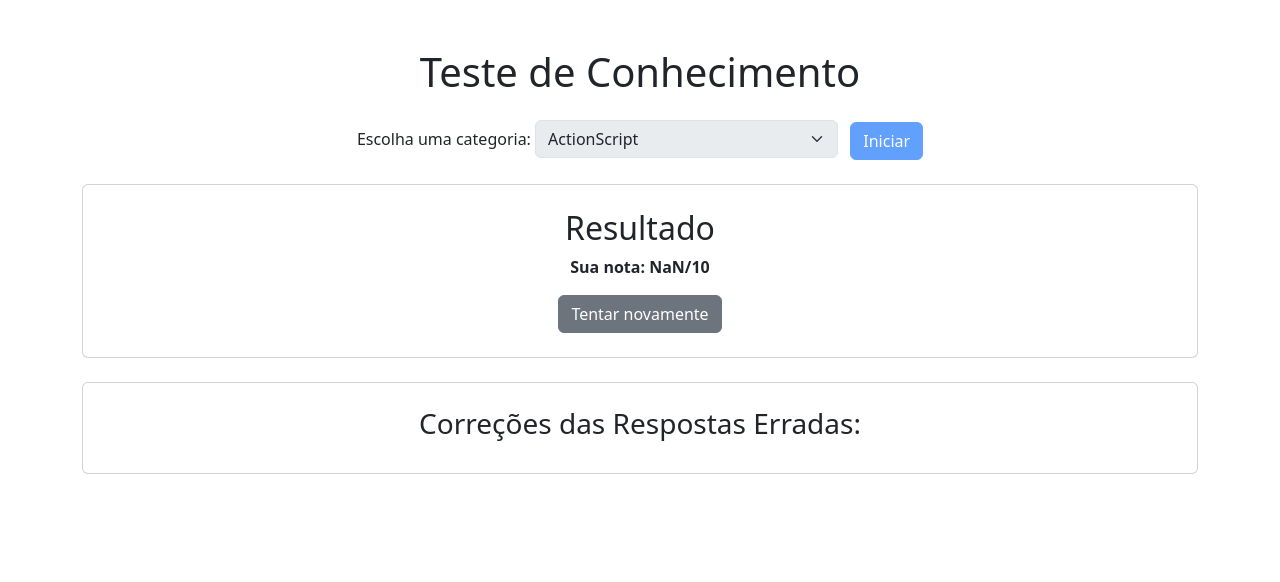
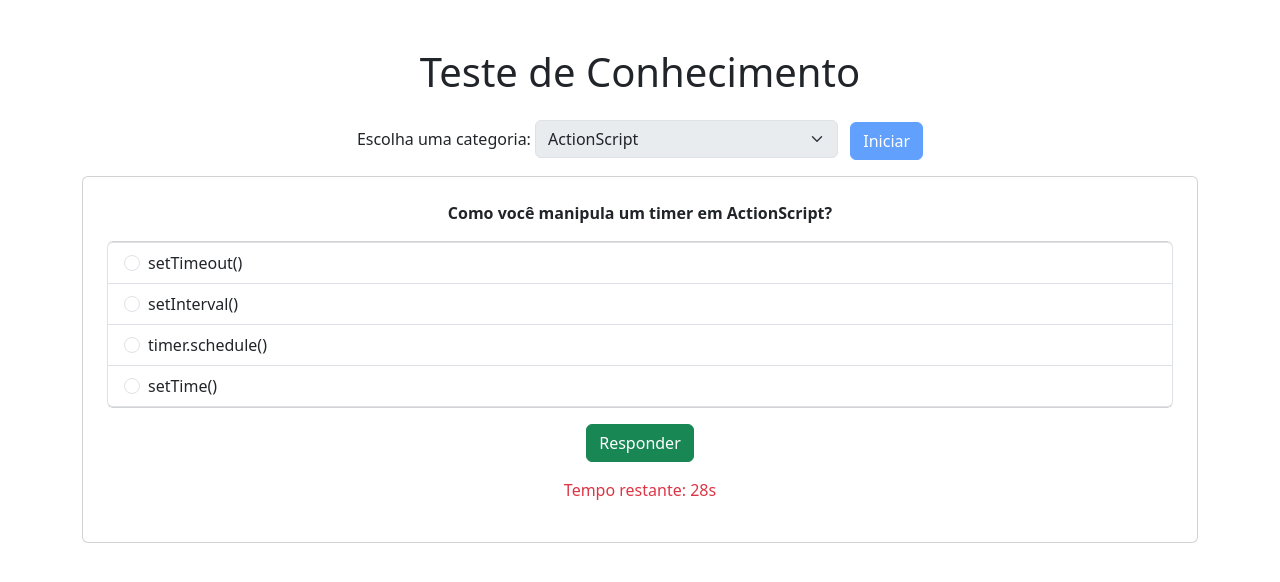
Before and after one commit to MauroPNV/leveler, a plain HTML site: page src/index.html in a window 1280 px wide. Both pictures are taken after a click on the button "Iniciar". Drawn offline with nearby package versions, Linux system fonts and the light colour scheme; no server answers.

Commit message:
correção

```diff
--- a/src/assets/js/javascript.js
+++ b/src/assets/js/javascript.js
@@ -6,7 +6,7 @@ let incorrectAnswers = [];  // Armazena as perguntas erradas
 // Carrega as perguntas do arquivo questions.json
 async function loadQuestions() {
     try {
-        const response = await fetch('../questions.json');  // Ajuste o caminho conforme necessário
+        const response = await fetch('assets/questions.json');  // Ajuste o caminho conforme necessário
         questions = await response.json();
         selectRandomQuestions();  // Seleciona aleatoriamente 10 perguntas
     } catch (error) {
--- a/src/index.html
+++ b/src/index.html
@@ -66,7 +66,7 @@
 
 
     <script src="https://cdn.jsdelivr.net/npm/bootstrap@5.3.0/dist/js/bootstrap.bundle.min.js"></script>
-    <script src="/assets/js/javascript.js"></script>
+    <script src="assets/js/javascript.js"></script>
 
 </body>
 
```
